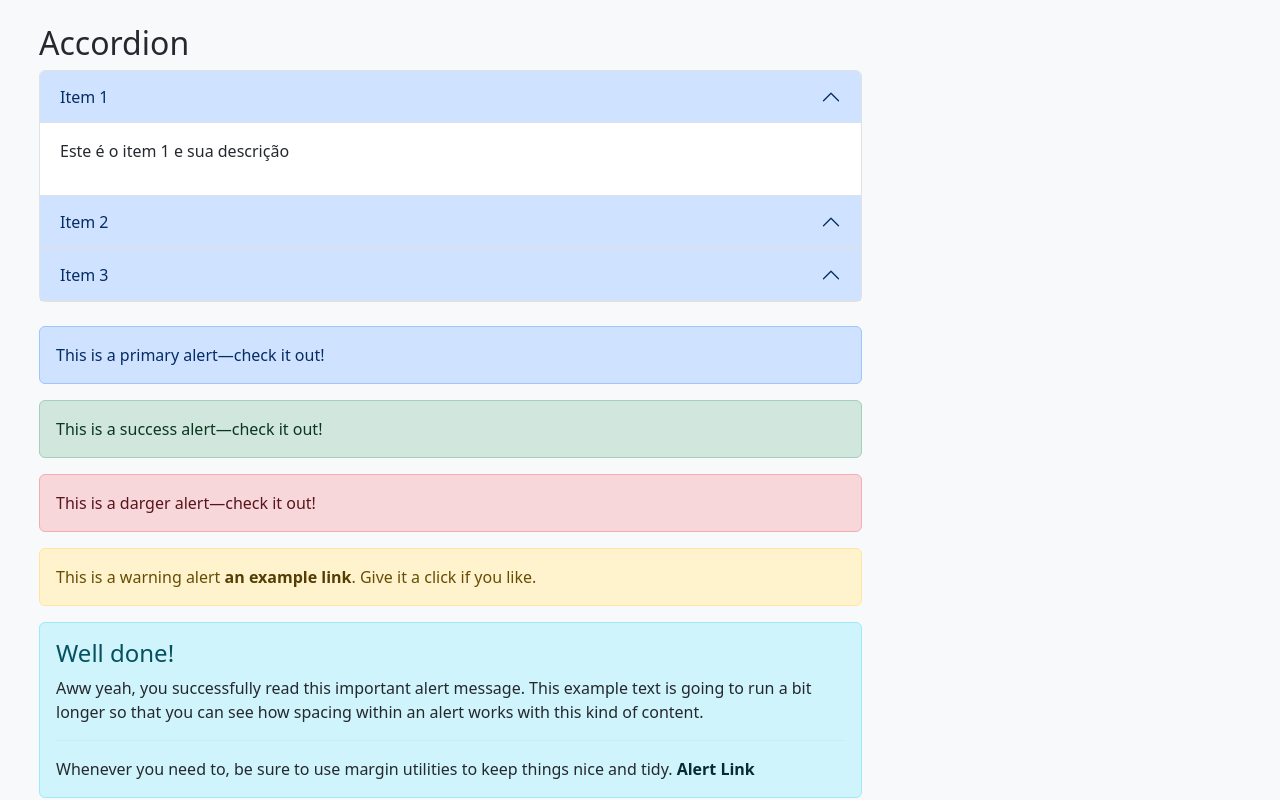
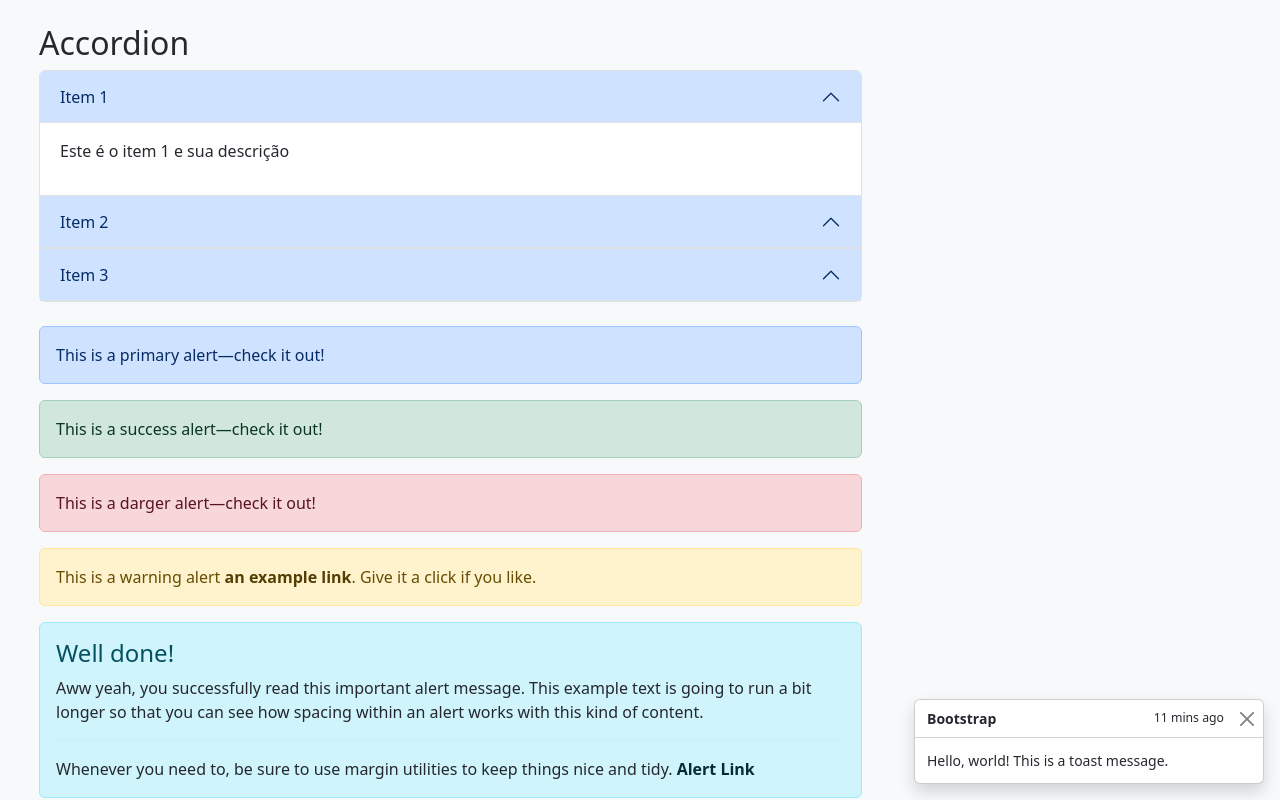
Before and after one commit to denisrodrigues-ita/cursobootstrapfive, a React (Vite) app: page /accordion in a window 1280 px wide. Shown: the top 800 px of the page. Built offline with nearby package versions, Linux system fonts and the light colour scheme.

Commit message:
componentes bootstrap finalizado

```diff
--- a/src/pages/Accordion/index.jsx
+++ b/src/pages/Accordion/index.jsx
@@ -1,5 +1,9 @@
 import React from "react";
 import "./accordion.css";
+
+$(function () {
+  $('[data-toggle="tooltip"]').tooltip();
+});
 
 const Accordion = () => {
   const [count, setCount] = React.useState(0);
@@ -874,6 +878,46 @@ const Accordion = () => {
           </p>
         </div>
       </div>
+
+      {/* Toast */}
+      <div className="position-fixed bottom-0 end-0 p-3" style={{ zIndex: 1 }}>
+        <div
+          id="liveToast"
+          className="toast show"
+          role="alert"
+          aria-live="assertive"
+          aria-atomic="true"
+        >
+          <div className="toast-header">
+            <strong className="me-auto">Bootstrap</strong>
+            <small>11 mins ago</small>
+            <button
+              className="btn-close"
+              type="button"
+              data-bs-dismiss="toast"
+              aria-label="Close"
+            ></button>
+          </div>
+          <div className="toast-body">
+            Hello, world! This is a toast message.
+          </div>
+        </div>
+      </div>
+
+      {/* Tooltip */}
+      <div className="container">
+        <button
+          type="button"
+          class="btn btn-secondary"
+          data-toggle="tooltip"
+          data-placement="top"
+          title="Tooltip on top"
+        >
+          Tooltip on top
+        </button>
+      </div>
+
+
     </>
   );
 };
```
